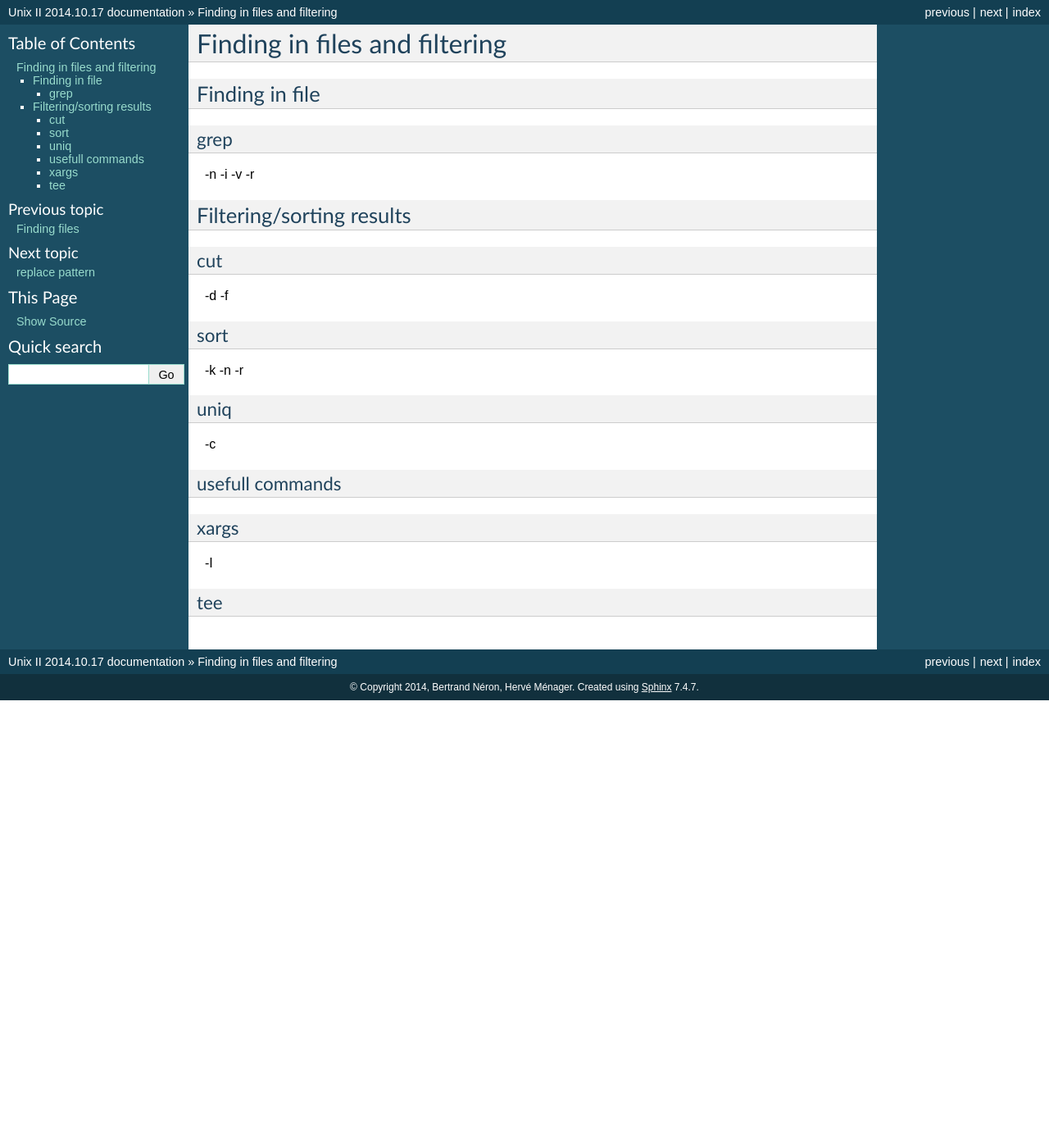
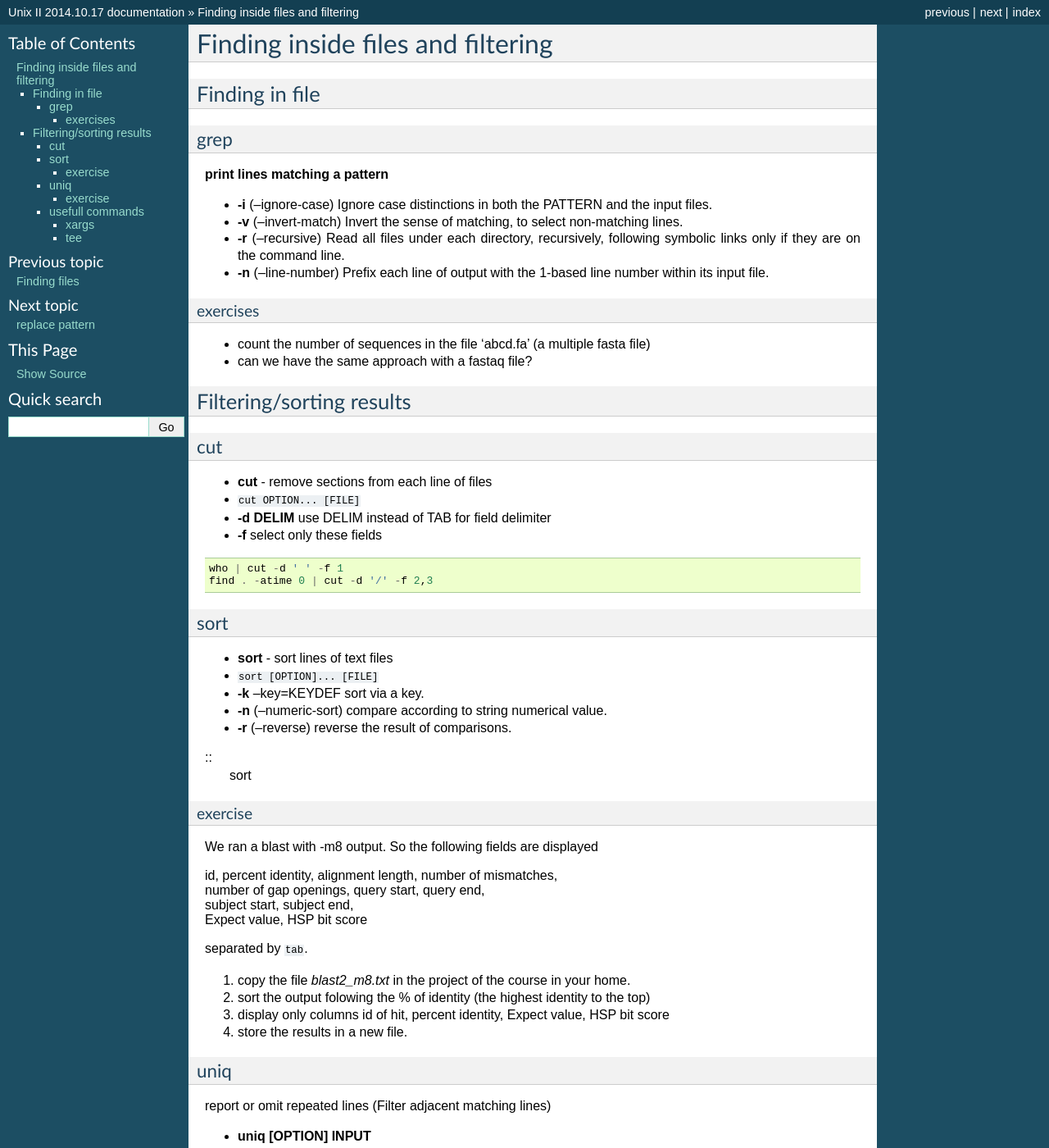
Before and after one commit to C3BI-pasteur-fr/unix-training, a Sphinx documentation site: the page built from unix-II/source/Finding_In_Files.rst, in a window 1280 px wide and 1400 px high. Shown: the whole window at 82% size. Built offline with Sphinx 7.4.7, drawn with Linux system fonts in a browser that asks for light colours; formulas are drawn with MathJax 3; some of the changed text lies outside the part shown.

Commit message:
add slides for grep,cut,sort uniq

```diff
--- a/unix-II/source/Finding_In_Files.rst
+++ b/unix-II/source/Finding_In_Files.rst
@@ -1,9 +1,9 @@
 .. _Finding_In_Files:
 
 
-******************************
-Finding in files and filtering
-******************************
+**********************************
+Finding inside files and filtering
+**********************************
 
 ===============
 Finding in file
@@ -12,11 +12,20 @@ Finding in file
 grep
 ====
 
+**print lines matching a pattern**
 
--n
--i
--v
--r
+* **-i** (--ignore-case) Ignore case distinctions in both the PATTERN and the input files.
+* **-v** (--invert-match) Invert the sense of matching, to select non-matching lines.
+* **-r** (--recursive) Read all files under each directory, recursively, following symbolic links only if they are on the command line.
+
+* **-n** (--line-number) Prefix each line of output with the 1-based line number within its input file.
+
+exercises
+---------
+
+* count the number of sequences in the file 'abcd.fa' (a multiple fasta file)
+* can we have the same approach with a fastaq file?
+
 
 =========================
 Filtering/sorting results
@@ -26,28 +35,74 @@ Filtering/sorting results
 cut
 ===
 
--d
--f
+* **cut** - remove sections from each line of files
+* ``cut OPTION... [FILE]``
+
+* **-d DELIM**   use DELIM instead of TAB for field delimiter
+* **-f** select only these fields
+
+::
+
+   who | cut -d ' ' -f 1
+   find . -atime 0 | cut -d '/' -f 2,3
 
 sort
 ====
 
--k
--n
--r
+* **sort** - sort lines of text files
+* ``sort [OPTION]... [FILE]``
+
+* **-k** --key=KEYDEF sort via a key.
+* **-n** (--numeric-sort) compare according to string numerical value.
+* **-r** (--reverse) reverse the result of comparisons.
+
+::
+   sort
+
+exercise
+--------
+
+We ran a blast with -m8 output. So the following fields are displayed
+
+| id, percent identity, alignment length, number of mismatches,
+| number of gap openings, query start, query end,
+| subject start, subject end,
+| Expect value, HSP bit score
+
+separated by ``tab``.
+
+#. copy the file *blast2_m8.txt* in the project of the course in your home.
+#. sort the output folowing the % of identity (the highest identity to the top)
+#. display only columns id of hit, percent identity, Expect value, HSP bit score
+#. store the results in a new file.
+
 
 uniq
 ====
 
--c
+report or omit repeated lines (Filter :red:`adjacent` matching lines)
+
+* **uniq [OPTION] INPUT**
+* **-c** prefix lines by the number of occurrences.
+
+exercise
+--------
+
+| from the same blast output than previous exercise.
+| display all sequences id that match with the query.
 
 usefull commands
 ================
 
 xargs
-=====
+-----
+
+build and execute command lines from standard input
+xargs reads items from the standard input, delimited by blanks
+or newlines, and executes the command with any initial-arguments
+followed by items read from standard input.
 
 -I
 
 tee
-===
+---
```
